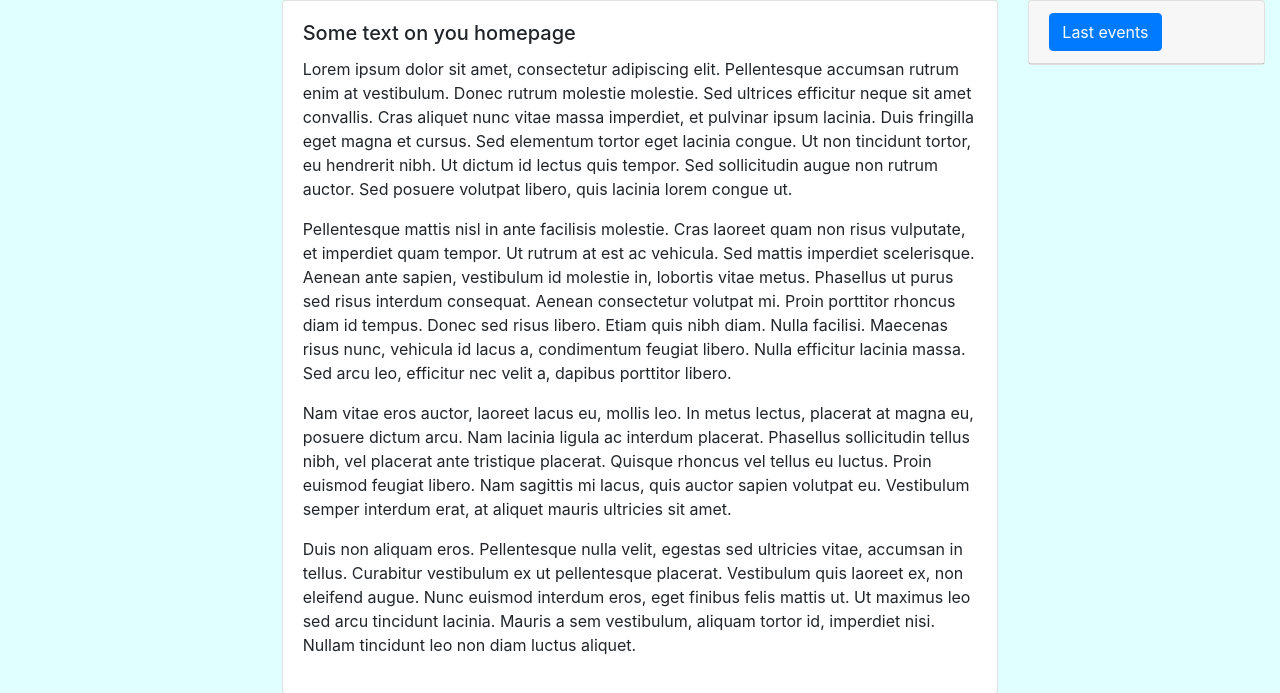
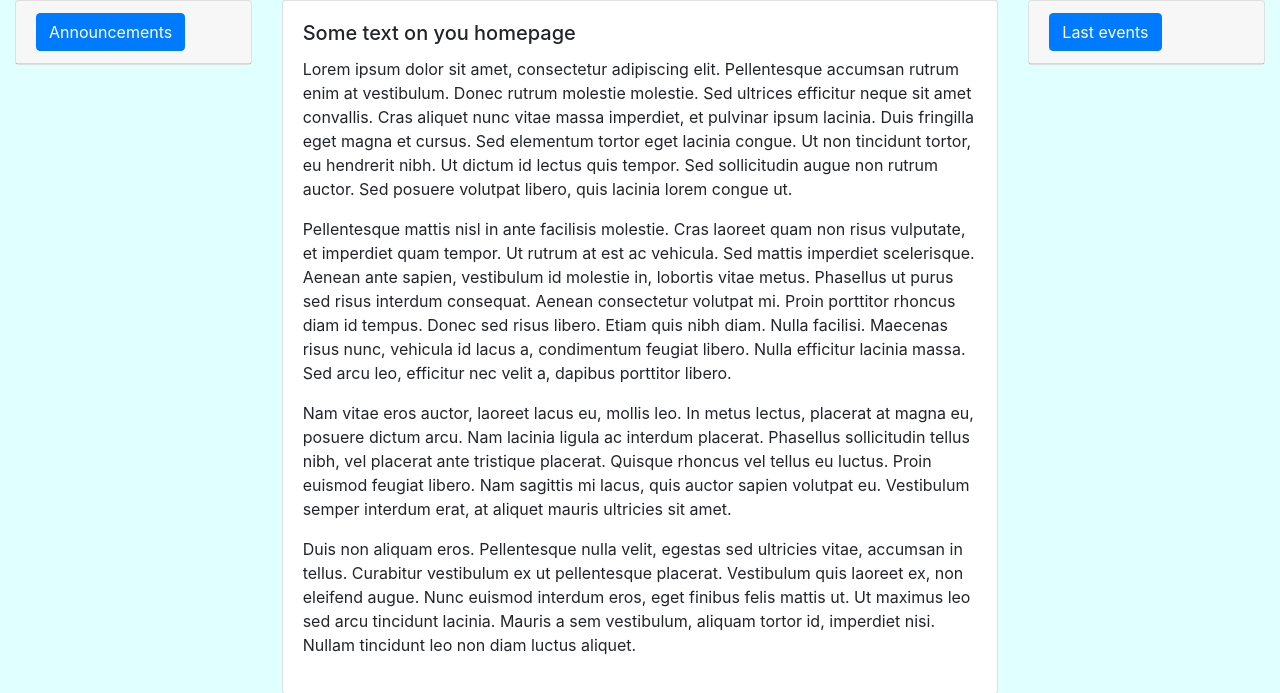
Before and after one commit to okorienev/labs_web, a Flask app: page /student/home/ in a window 1280 px wide. Shown: the part 56-749 px from the top of the page. Run offline with Flask 2, Linux system fonts and the light colour scheme; a user stored in the database is signed in; tables that the repository leaves empty hold one stand-in row (values such as "Sample post"); a database or web service that is not in the repository returns one stand-in record (values such as "Sample title"); data that the repository does not hold is empty; some libraries are stand-ins or nearby versions.

Commit message:
add announcements in the left bar for students
script to query from server and insert into page
View to render announcement
AJAX handler

```diff
--- /dev/null
+++ b/labs_web/static/js/insert_announcements.js
@@ -0,0 +1,13 @@
+/**
+ * Created by Alex Korienev on 8/20/18.
+ */
+$.get({
+    url:'/student/get-announcements-ajax/',
+    success: function (data, status, XHRObject) {
+        let ann_block = $("#announcements")[0];
+        for (let i in data){
+            ann_block.innerHTML += "<div class='alert alert-primary'><a href='{link}'>{title}</a><br>{tutor}<br>{date}</div>".
+            replace('{link}', data[i].link).replace('{title}', data[i].title).
+            replace('{tutor}', data[i].tutor).replace('{date}', data[i].date.slice(0, data[i].date.length - 7))
+        }
+    }});
--- a/labs_web/templates/student/student_menu.html
+++ b/labs_web/templates/student/student_menu.html
@@ -45,7 +45,22 @@
   </div>
 </nav>
 {% endblock %}
+{% block left_bar %}
+    <div class="card">
+        <div class="card-header">
+            <button
+                class="btn btn-primary"
+                data-toggle="collapse"
+                data-target="#announcements">
+                Announcements
+            </button>
+                </div>
+                <div class="card-body collapse" id="announcements" style="padding-left: 5px; padding-right: 5px">
+                </div>
+            </div>
+{% endblock %}
 {% block script %}
+    <script type="text/javascript" src="{{ url_for("static", filename="js/insert_announcements.js") }}"></script>
     <script type="text/javascript" src="{{ url_for("static", filename="js/student_events.js") }}"></script>
     <script type="text/javascript" src="{{ url_for("static", filename="js/insert_menu_items.js") }}"></script>
     <script type="text/javascript" src="{{ url_for("static", filename="js/get_student_courses.js") }}"></script>
--- a/labs_web/views/student/__init__.py
+++ b/labs_web/views/student/__init__.py
@@ -7,4 +7,6 @@ from .get_course_docs import GetCourseDocs
 from .student_event_collector import StudentEventCollector
 from .student_my_reports import MyReports
 from .download_report import DownloadReport
+from .announcement import Announcement
+from .get_announcements_ajax import GetAnnouncementsAJAX
 from .student_main import student
--- /dev/null
+++ b/labs_web/views/student/get_announcements_ajax.py
@@ -0,0 +1,16 @@
+from flask.views import View
+from flask import jsonify, url_for
+from flask_login import login_required, current_user
+from labs_web.extensions import Announcements
+
+
+class GetAnnouncementsAJAX(View):
+    decorators = [login_required]
+
+    def dispatch_request(self):
+        result = [i for i in Announcements.find({'groups': {"$in": [current_user.group[0].group_id]}},
+                                                {"_id": 1, "title": 1, "tutor": 1, "date": 1})]
+        return jsonify([{'title': i['title'],
+                         'link': url_for('student.announcement', announcement_id=str(i['_id'])),
+                         'tutor': i['tutor'],
+                         'date': i['date']} for i in result])
--- a/labs_web/views/student/student_main.py
+++ b/labs_web/views/student/student_main.py
@@ -9,7 +9,9 @@ from . import (SendReport,
                GetCourseDocs,
                StudentEventCollector,
                MyReports,
-               DownloadReport)  # importing views
+               DownloadReport,
+               Announcement,
+               GetAnnouncementsAJAX)  # importing views
 from labs_web.extensions import report_sent
 from labs_web.views.tutor.check_reports_menu_ajax import drop_unchecked
 
@@ -33,6 +35,8 @@ student.add_url_rule('/course-docs/<int:course_id>', view_func=GetCourseDocs.as_
 student.add_url_rule('/collect-events/', view_func=StudentEventCollector.as_view('collect_events'))
 student.add_url_rule('/my-reports/', view_func=MyReports.as_view('my_reports'))
 student.add_url_rule('/download-report/<int:report_id>/', view_func=DownloadReport.as_view('download-report'))
+student.add_url_rule('/announcement/<announcement_id>/', view_func=Announcement.as_view('announcement'))
+student.add_url_rule('/get-announcements-ajax/', view_func=GetAnnouncementsAJAX.as_view('get_announcements'))
 report_sent.connect(report_sent_callback)
 
 
```
Also changed, not shown: labs_web/templates/student/announcement.html (added, +12 -0 lines), labs_web/views/student/announcement.py (added, +19 -0 lines).
